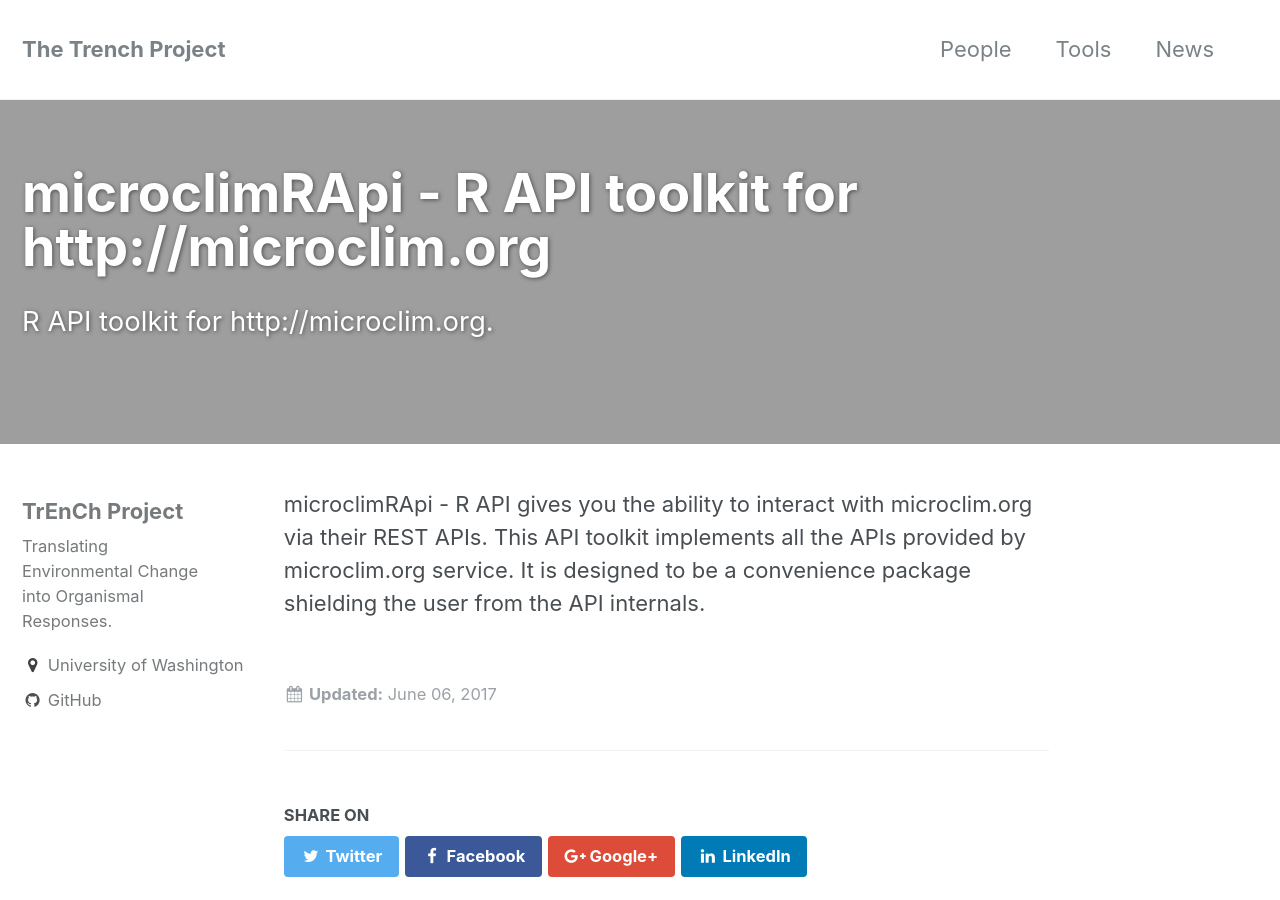
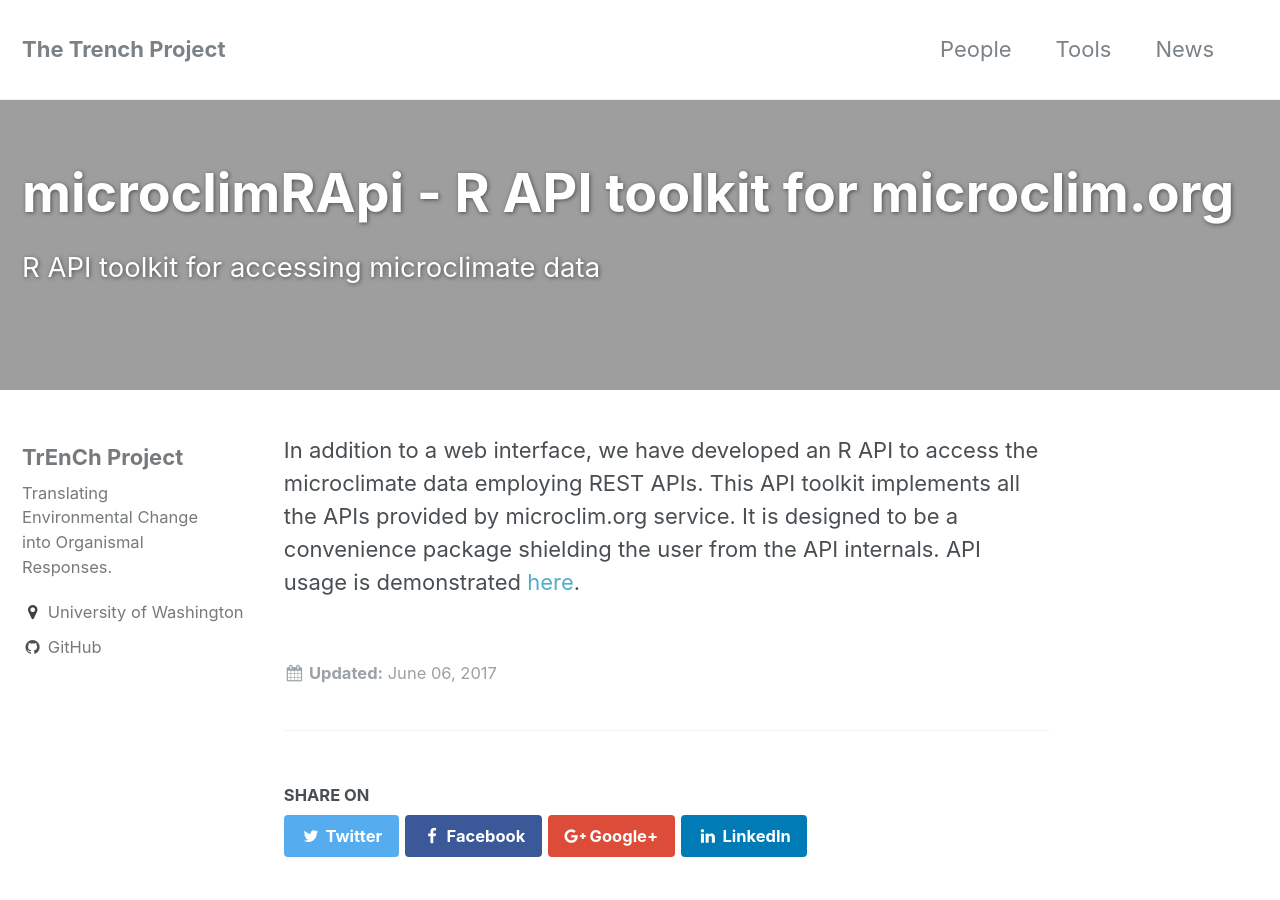
Before and after one commit to trenchproject/trenchproject.github.io, a Jekyll site: the page built from _tools/microclimRApi.md, in a window 1280 px wide and 900 px high. Built offline with Jekyll 4.4.1, drawn with Linux system fonts in a browser that asks for light colours.

Commit message:
Update microclimRApi.md

```diff
--- a/_tools/microclimRApi.md
+++ b/_tools/microclimRApi.md
@@ -1,5 +1,5 @@
 ---
-title: microclimRApi - R API toolkit for http://microclim.org
-excerpt: R API toolkit for http://microclim.org.
+title: microclimRApi - R API toolkit for microclim.org
+excerpt: R API toolkit for accessing microclimate data
 ---
-microclimRApi - R API gives you the ability to interact with microclim.org via their REST APIs. This API toolkit implements all the APIs provided by microclim.org service. It is designed to be a convenience package shielding the user from the API internals.
+In addition to a web interface, we have developed an R API to access the microclimate data employing REST APIs. This API toolkit implements all the APIs provided by microclim.org service. It is designed to be a convenience package shielding the user from the API internals. API usage is demonstrated [here](https://github.com/trenchproject/microclimRapi/blob/master/vignettes/microclim.ipynb).
```
